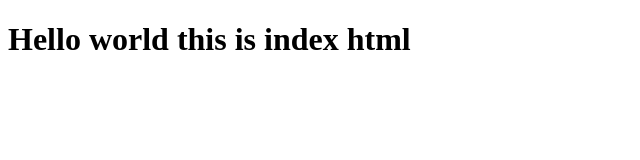
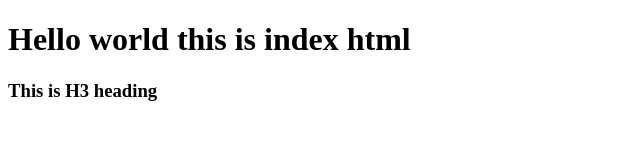
Before and after one commit to melvinsalex/Demo, a plain HTML site: page index.html in a window 1280 px wide. Shown: the whole page, without its empty margins (0-640 px from the left). Drawn offline with Linux system fonts and the light colour scheme.

Commit message:
This is my primary message
This is my description

```diff
--- a/index.html
+++ b/index.html
@@ -8,6 +8,6 @@
 </head>
 <body>
     <h1>Hello world this is index html</h1>
-
+    <h3>This is H3 heading</h3>
 </body>
 </html>
```
